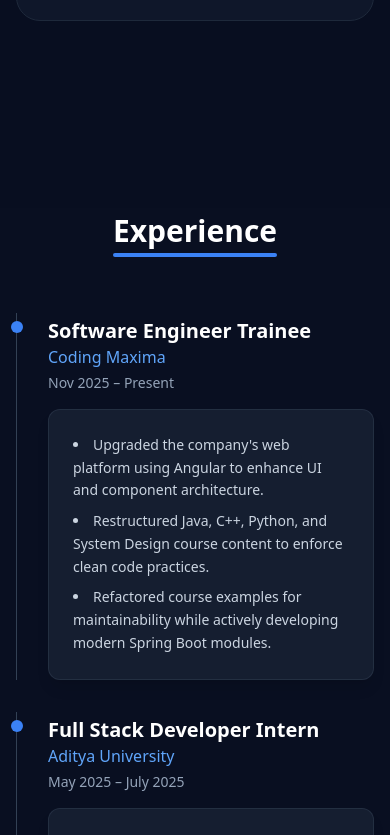
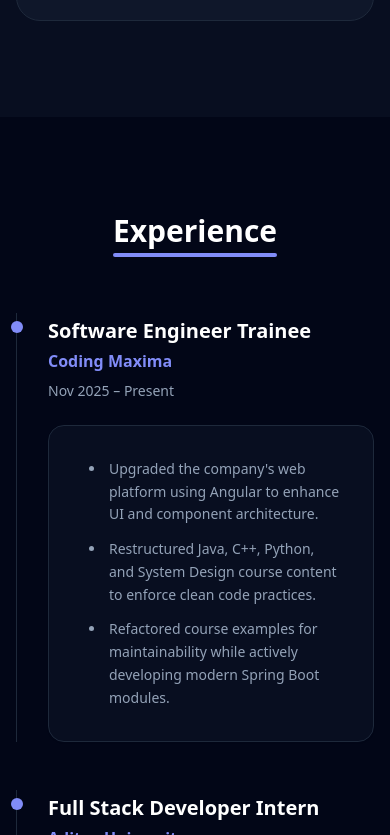
Before and after one commit to ganesh714/venkat-dev-portfolio, a React (Vite) app: page / in a window 390 px wide. Shown: the part 3349-4184 px from the top of the page. Built offline with nearby package versions, Linux system fonts and the light colour scheme.

Commit message:
feat: redesign experience section with clean timeline and theme support

```diff
--- a/src/components/Experience.jsx
+++ b/src/components/Experience.jsx
@@ -25,7 +25,7 @@
 
 const Experience = () => {
   return (
-    <section id="experience" className="py-24 bg-slate-900/50 container mx-auto px-4">
+    <section id="experience" className="py-24 bg-slate-50 dark:bg-slate-950 container mx-auto px-4">
       <motion.div
         initial={{ opacity: 0, y: 50 }}
         whileInView={{ opacity: 1, y: 0 }}
@@ -33,10 +33,10 @@
         transition={{ duration: 0.6 }}
       >
         <div className="text-center mb-16">
-          <h2 className="text-3xl sm:text-4xl font-extrabold text-white inline-block relative">
+          <h2 className="text-3xl sm:text-4xl font-extrabold text-slate-900 dark:text-white inline-block relative">
             Experience
             <motion.div
-              className="absolute -bottom-2 left-0 h-1 bg-blue-500 rounded-full"
+              className="absolute -bottom-2 left-0 h-1 bg-indigo-600 dark:bg-indigo-400 rounded-full"
               initial={{ width: 0 }}
               whileInView={{ width: "100%" }}
               viewport={{ once: true }}
@@ -47,12 +47,12 @@
 
         <div className="max-w-4xl mx-auto relative">
           {/* Main timeline line for desktop */}
-          <div className="hidden md:block absolute left-1/3 top-0 h-full w-px bg-slate-700 z-0"></div>
+          <div className="hidden md:block absolute left-1/3 top-0 h-full w-px bg-slate-200 dark:bg-slate-800 z-0"></div>
 
           {experiences.map((exp, index) => (
             <motion.div
               key={index}
-              className="relative pl-8 md:pl-0 mb-8 md:mb-12 last:mb-0"
+              className="relative pl-8 md:pl-0 mb-12 md:mb-16 last:mb-0"
               initial={{ opacity: 0, y: 20 }}
               whileInView={{ opacity: 1, y: 0 }}
               viewport={{ once: true }}
@@ -60,23 +60,23 @@
             >
               <div className="md:flex items-start justify-between">
                 {/* Timeline connector for mobile */}
-                <div className="absolute left-0 top-0 h-full w-px bg-slate-700 md:hidden"></div>
-                <div className="absolute left-[-5px] top-2 h-3 w-3 rounded-full bg-blue-500 md:hidden"></div>
+                <div className="absolute left-0 top-0 h-full w-px bg-slate-200 dark:bg-slate-800 md:hidden"></div>
+                <div className="absolute left-[-5px] top-2 h-3 w-3 rounded-full bg-indigo-600 dark:bg-indigo-400 md:hidden"></div>
 
-                <div className="md:w-1/3 mb-4 md:mb-0 md:text-right md:pr-12 pt-1">
-                  <h3 className="text-xl font-bold text-white">{exp.title}</h3>
-                  <p className="text-blue-400 font-medium">{exp.company}</p>
-                  <p className="text-slate-400 text-sm mt-1">{exp.period}</p>
+                <div className="md:w-1/3 mb-6 md:mb-0 md:text-right md:pr-12 pt-1">
+                  <h3 className="text-xl font-bold text-slate-900 dark:text-white">{exp.title}</h3>
+                  <p className="text-indigo-600 dark:text-indigo-400 font-semibold mt-1">{exp.company}</p>
+                  <p className="text-slate-500 dark:text-slate-400 text-sm font-medium mt-2">{exp.period}</p>
                 </div>
 
                 {/* Desktop timeline marker */}
-                <div className="hidden md:block w-4 h-4 rounded-full bg-blue-500 absolute left-1/3 -ml-2 top-3 z-10 shadow-[0_0_10px_rgba(59,130,246,0.8)]"></div>
+                <div className="hidden md:block w-4 h-4 rounded-full bg-indigo-600 dark:bg-indigo-400 absolute left-1/3 -ml-2 top-3 z-10 border-4 border-slate-50 dark:border-slate-950"></div>
 
                 <div className="md:w-2/3 md:pl-12">
-                  <div className="bg-slate-800/60 p-6 rounded-xl border border-slate-700/50 hover:border-blue-500/50 transition-colors shadow-lg">
-                    <ul className="list-disc list-inside text-slate-300 space-y-2 text-sm md:text-base leading-relaxed">
+                  <div className="bg-white dark:bg-slate-900/50 p-8 rounded-2xl border border-slate-200 dark:border-slate-800 hover:border-indigo-300 dark:hover:border-indigo-500/30 transition-all duration-300 shadow-sm hover:shadow-md">
+                    <ul className="list-disc list-inside text-slate-600 dark:text-slate-400 space-y-3 text-sm md:text-base leading-relaxed">
                       {exp.description.map((item, i) => (
-                        <li key={i}>{item}</li>
+                        <li key={i} className="pl-2 -indent-5 ml-5">{item}</li>
                       ))}
                     </ul>
                   </div>
```
